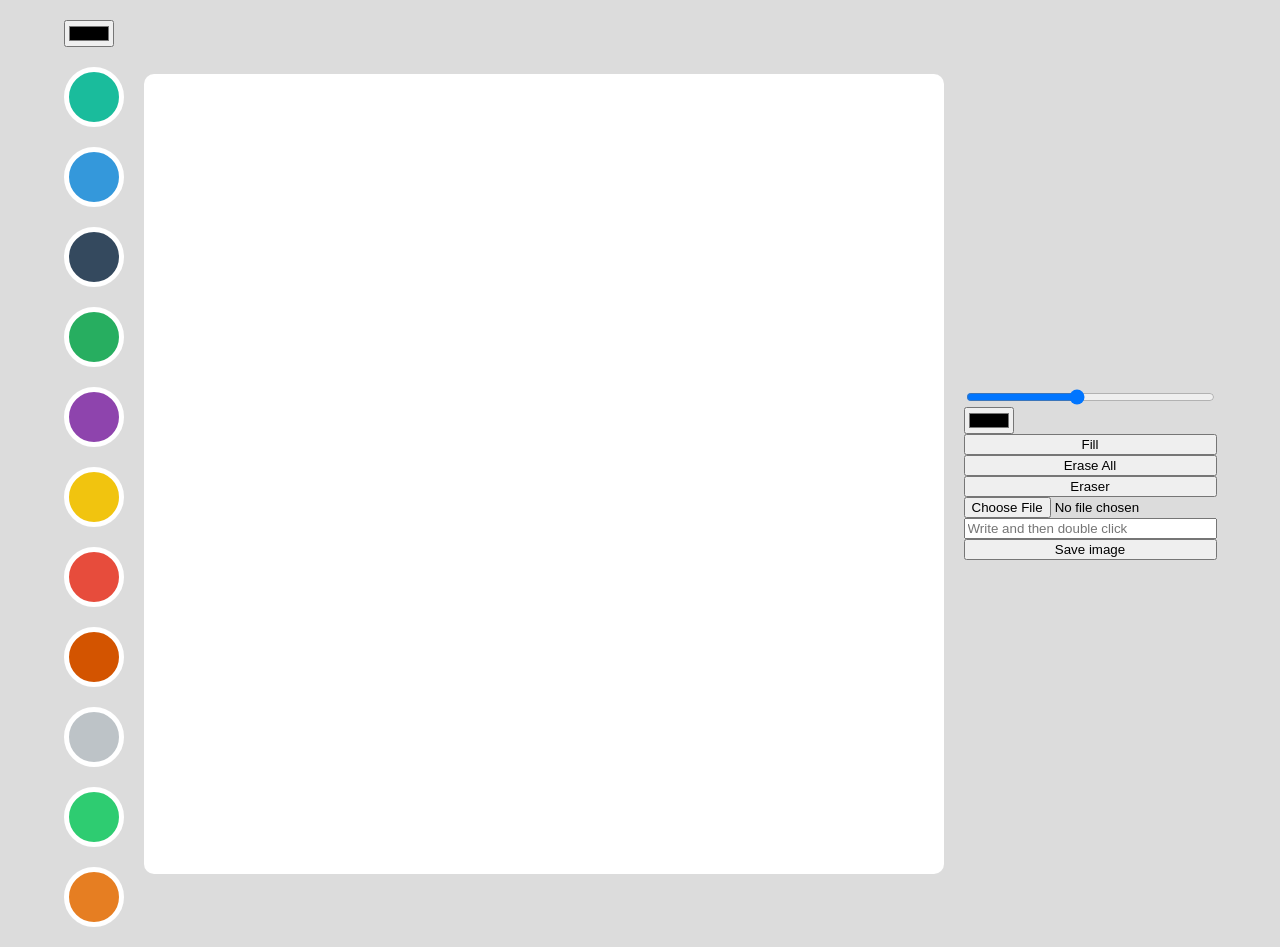
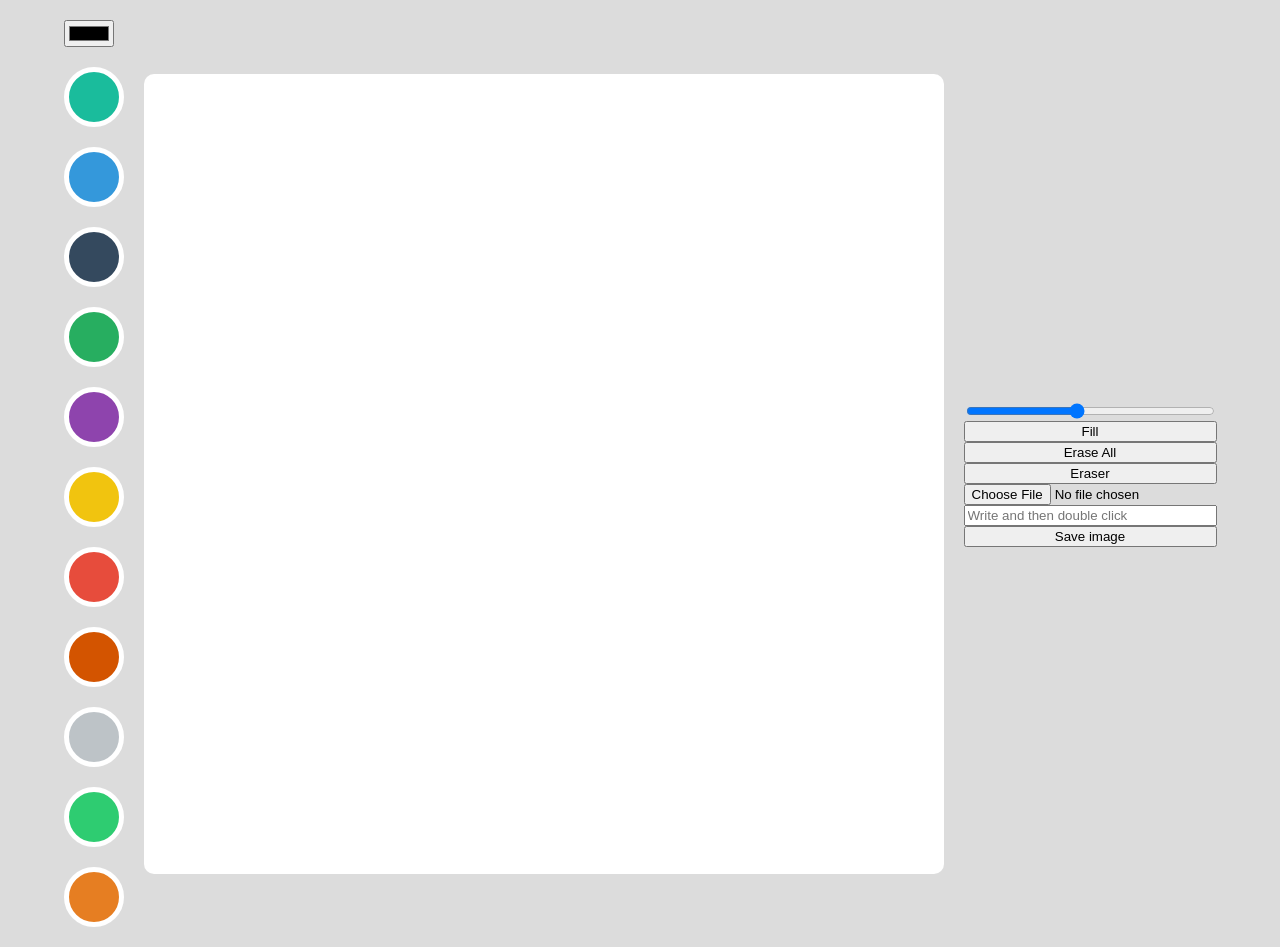
Before and after one commit to jinwoombasd/Drawing-Canvas, a plain HTML site: page index.html in a window 1280 px wide. Drawn offline with Linux system fonts and the light colour scheme.

Commit message:
Update index.html

```diff
--- a/index.html
+++ b/index.html
@@ -27,7 +27,7 @@
   <canvas></canvas>
   <div class="btns">
     <input id="line-width" type="range" min="1" max="10" value="5" step="0.1" />
-  <input type="color" id="color" />
+  <!-- <input type="color" id="color" /> -->
   <button id="mode-btn">Fill</button>
   <button id="erase-btn">Erase All</button>
   <button id="eraser-btn">Eraser</button>
```
